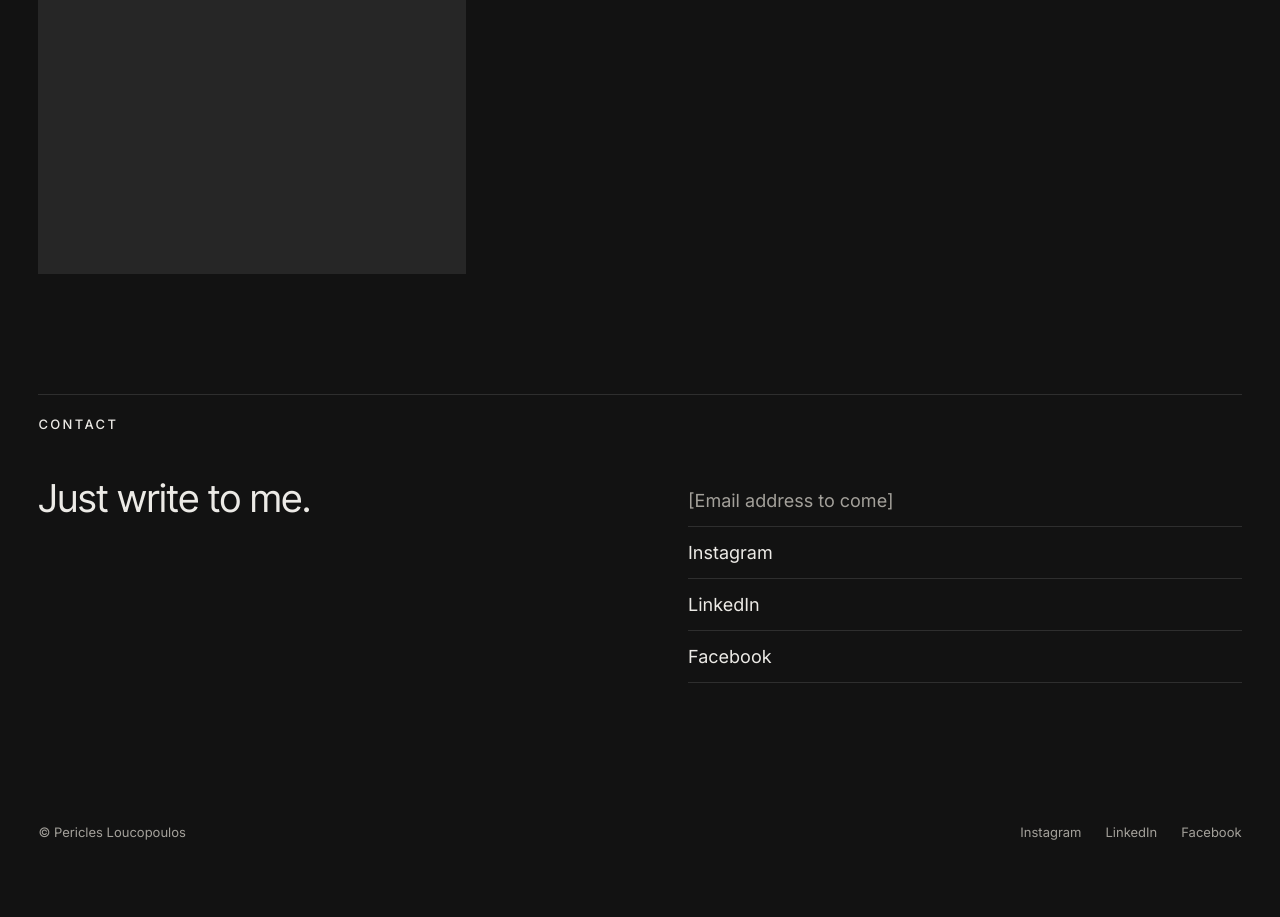
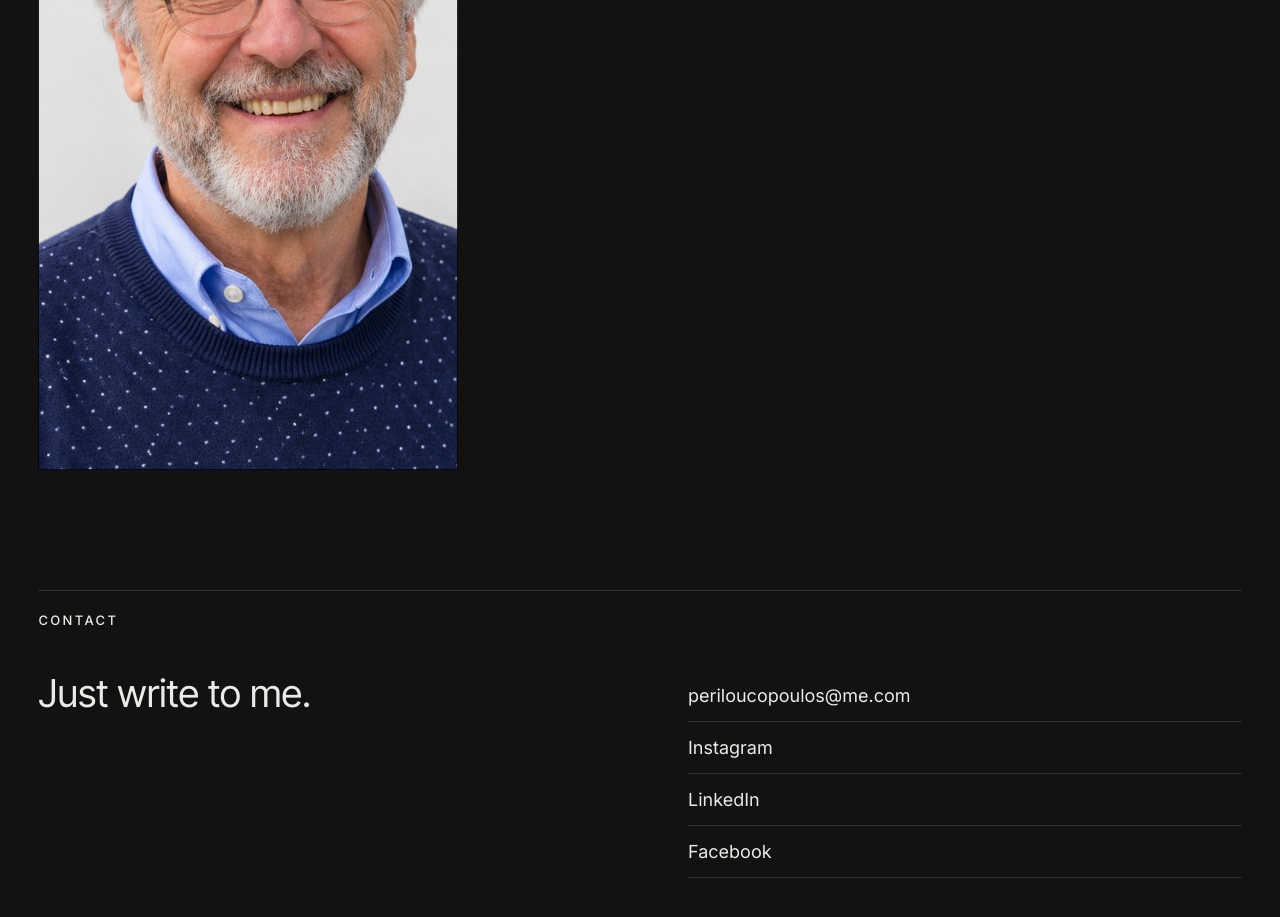
Before and after one commit to perilouc/periphotos, an Eleventy site: page src/about.njk in a window 1280 px wide. Shown: the part 479-1396 px from the top of the page. Before the commit the page ends 1369 px from the top, so only its background shows below. Built offline with nearby package versions, Linux system fonts and the light colour scheme; Eleventy itself is replaced by a stand-in of ours; files that its build step writes are made by us from their sources.

Commit message:
About page: add portrait and contact email
Co-Authored-By: Claude Opus 5.5 <noreply@anthropic.com>
Claude-Session: https://claude.ai/code/session_01P6XgLUPpaJXXNhMEu7hTtC

```diff
--- a/src/_data/site.json
+++ b/src/_data/site.json
@@ -2,7 +2,7 @@
   "name": "Pericles Loucopoulos",
   "tagline": "Photographs",
   "statement": "[One or two sentences on what you photograph and why — the voice of the site.]",
-  "email": "",
+  "email": "periloucopoulos@me.com",
   "hero": {
     "image": "/images/travels-in-india/umbrella.jpg",
     "alt": "Seen through a taxi window, a man in white robes crosses the street under an umbrella",
@@ -10,8 +10,18 @@
     "gallery": "travels-in-india"
   },
   "social": [
-    { "name": "Instagram", "url": "https://www.instagram.com/periloucopoulos/" },
-    { "name": "LinkedIn", "url": "https://www.linkedin.com/in/pericles-loucopoulos-8a4b0b5/" },
-    { "name": "Facebook", "url": "https://www.facebook.com/pericles.loucopoulos.9" }
-  ]
+    {
+      "name": "Instagram",
+      "url": "https://www.instagram.com/periloucopoulos/"
+    },
+    {
+      "name": "LinkedIn",
+      "url": "https://www.linkedin.com/in/pericles-loucopoulos-8a4b0b5/"
+    },
+    {
+      "name": "Facebook",
+      "url": "https://www.facebook.com/pericles.loucopoulos.9"
+    }
+  ],
+  "portrait": "/images/portrait.jpg"
 }
--- a/src/about.njk
+++ b/src/about.njk
@@ -5,7 +5,7 @@ section: about
 permalink: /about/
 ---
 <section class="wrap about">
-  <div class="ph portrait" aria-hidden="true"></div>
+  {% if site.portrait %}<img class="portrait" src="{{ site.portrait }}" alt="Portrait of {{ site.name }}">{% else %}<div class="ph portrait" aria-hidden="true"></div>{% endif %}
   <div class="about-text">
     <h1>About</h1>
     <p class="lead">[A short introduction in your own voice — how you came to photography and what you look for.]</p>
--- a/src/assets/css/site.css
+++ b/src/assets/css/site.css
@@ -93,7 +93,9 @@ h1 { margin: 0; font-family: var(--display); font-weight: 500; letter-spacing: -
 
 /* About */
 .about { padding-top: 96px; display: flex; flex-wrap: wrap; gap: 64px 96px; align-items: flex-start; }
-.portrait { flex: 1 1 320px; max-width: 480px; aspect-ratio: 4 / 5; }
+.portrait { flex: 1 1 320px; max-width: 420px; }
+div.portrait { aspect-ratio: 4 / 5; }
+img.portrait { width: 100%; height: auto; }
 .about-text { flex: 999 1 480px; min-width: 0; max-width: 680px; font-size: 19px; line-height: 1.7; }
 .about-text h1 { font-size: clamp(36px, 4vw, 56px); margin-bottom: 28px; }
 .about-text .lead { font-size: 23px; line-height: 1.55; }
```
Also changed, not shown: src/images/portrait.jpg (added).
